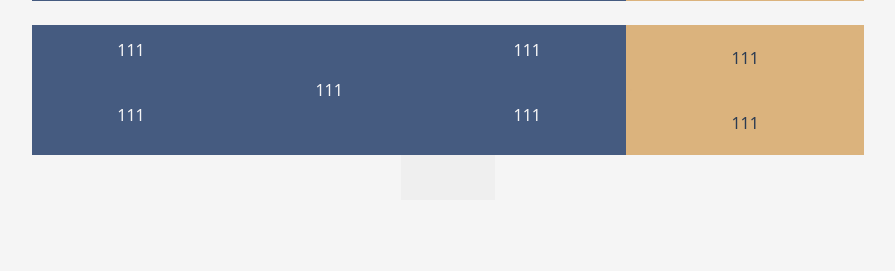
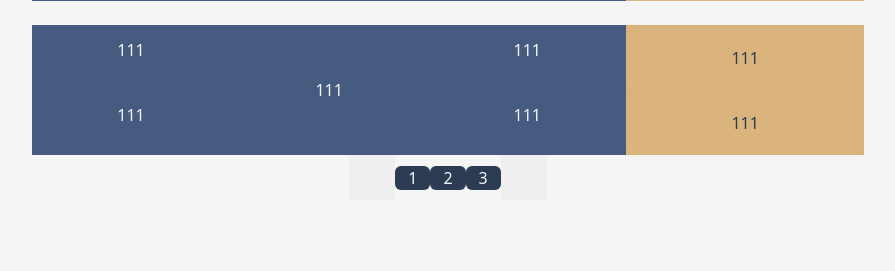
Before and after one commit to wang8881012/flight, a PHP site: page /html/search.html in a window 1280 px wide. Shown: the part 313-584 px from the top of the page, without its empty margins (192-1087 px from the left). Run offline with PHP 8.4, Linux system fonts and the light colour scheme; style sheets or scripts are compiled from the project's sources; some web fonts are replaced.

Commit message:
新增按鈕樣式，更新 HTML 結構以改善使用者介面

```diff
--- a/project/dist/css/search.css
+++ b/project/dist/css/search.css
@@ -99,5 +99,11 @@ nav a {
 .journey .ConfirmIcon .bi {
   color: #2B3B52;
 }
+.journey .ConfirmIcon .btn {
+  padding: 0px 13px;
+  border: 0;
+  color: #F5F5F5;
+  background-color: #2B3B52;
+}
 
 /*# sourceMappingURL=search.css.map */
--- a/project/src/html/search.html
+++ b/project/src/html/search.html
@@ -25,24 +25,25 @@
       </li>
     </ul>
   </nav>
+  <!-- 目前位置 -->
   <section>
     <div class="schedule">
       <div class="middle">
-        <button>
+        <div>
           <p class="Currentlocation"><strong>確認明細</strong></p>
-        </button>
-        <button>
+        </div>
+        <div>
           <p> <strong>填寫旅客資料</strong></p>
-        </button>
-        <button>
+        </div>
+        <div>
           <p><strong>加購價</strong></p>
-        </button>
-        <button>
+        </div>
+        <div>
           <p><strong>付款</strong></p>
-        </button>
-        <button>
+        </div>
+        <div>
           <p><strong>完成</strong></p>
-        </button>
+        </div>
       </div>
     </div>
   </section>
@@ -85,6 +86,9 @@
       <div class="ConfirmIcon">
         <button><i class="bi bi-rewind-btn-fill"></i></button>
         <button><i class="bi bi-skip-start-btn-fill"></i></button>
+        <button class="btn">1</button>
+        <button class="btn">2</button>
+        <button class="btn">3</button>
         <button><i class="bi bi-skip-end-btn-fill"></i></button>
         <button><i class="bi bi-fast-forward-btn-fill"></i></button>
       </div>
--- a/project/src/scss/search.scss
+++ b/project/src/scss/search.scss
@@ -115,5 +115,12 @@ nav {
         .bi {
             color: $text-primary;
         }
+
+        .btn {
+            padding: 0px 13px;
+            border: 0;
+            color: $text-inverse;
+            background-color: $brand-primary;
+        }
     }
 }
```
Also changed, not shown: 1 other file.
